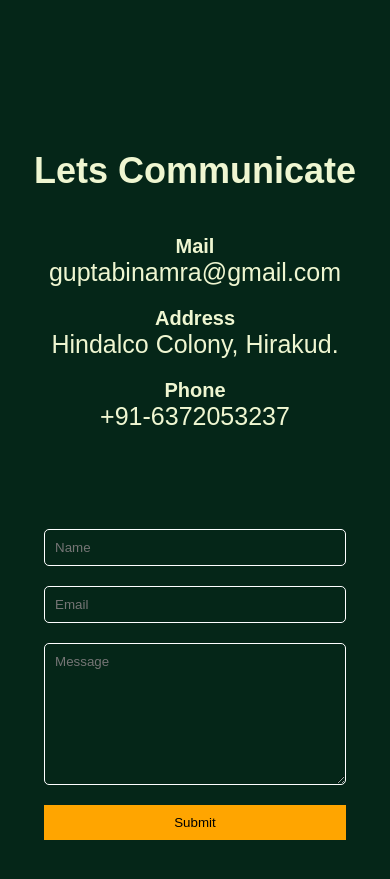
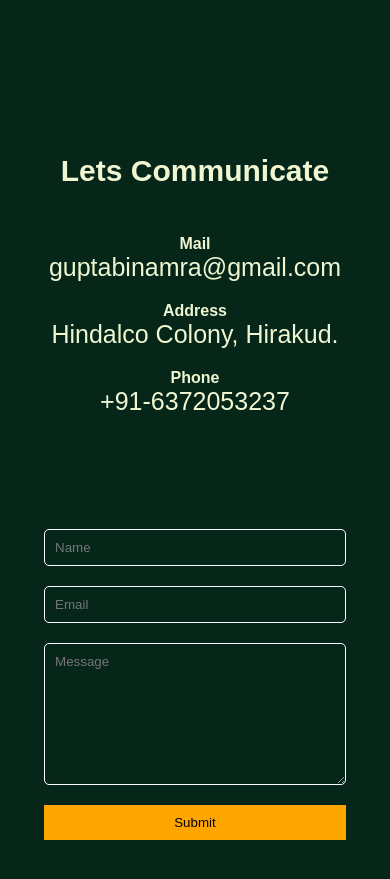
Before and after one commit to Binamragupta/portfolio, a React (Create React App) app: page / in a window 390 px wide. Shown: the part 6880-7759 px from the top of the page. Built offline with nearby package versions, Linux system fonts and the light colour scheme.

Commit message:
contact issue

```diff
--- a/src/CSS/contact.css
+++ b/src/CSS/contact.css
@@ -62,7 +62,7 @@ input,textarea{
     margin-top: 70px;
   }
   .h1con{
-    font-size: 36px;
+    font-size: 30px;
   }
   input,textarea{
     padding: 10px;
@@ -75,7 +75,7 @@ input,textarea{
     padding:10px;
   }
   h3{
-    font-size: 20px;
+    font-size: 16px;
   }
 }
 
```
